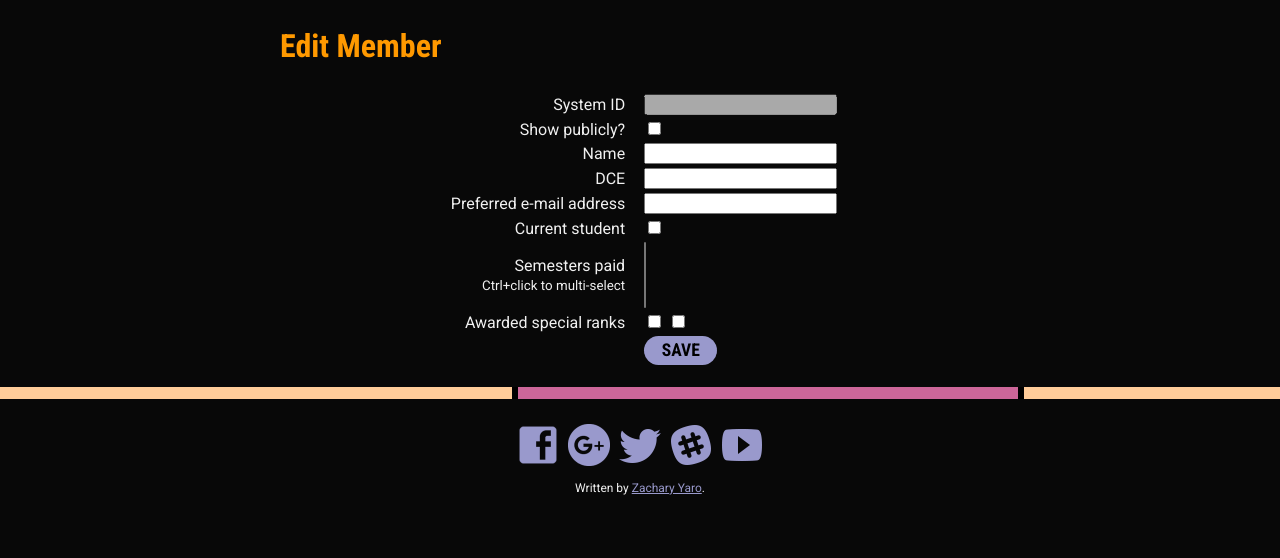
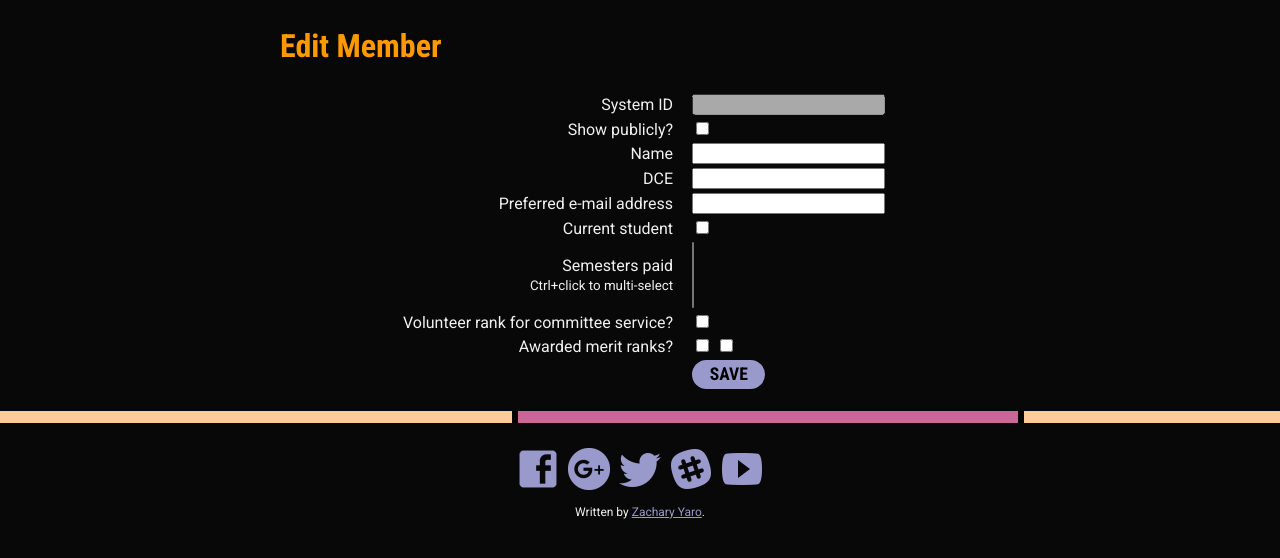
Before and after one commit to RITSTARClub/star-site, a Python web app: template templates/member_edit.html in a window 1280 px wide. Shown: the part 155-713 px from the top of the page. Run offline with Jinja, Linux system fonts and the light colour scheme; the template is opened without the code that fills it, so the values that code supplies are empty.

Commit message:
Add ability to earn volunteer rank for committee service

```diff
--- a/members.py
+++ b/members.py
@@ -121,7 +121,7 @@ class MemberEditPage(webapp2.RequestHandler):
 				setattr(member, str_param, urllib2.unquote(req_val))
 
 		# Update boolean values.
-		for bool_param in ['show', 'current_student', 'special_rank1', 'special_rank2']:
+		for bool_param in ['show', 'current_student', 'committee_rank', 'merit_rank1', 'merit_rank2']:
 			req_val = self.request.get(bool_param)
 			setattr(member, bool_param, not not req_val)
 
--- a/templates/member_edit.html
+++ b/templates/member_edit.html
@@ -69,11 +69,19 @@
 			</tr>
 			<tr>
 				<td>
-					Awarded special ranks
+					Volunteer rank for committee service?
 				</td>
 				<td>
-					<input type="checkbox" name="special_rank1"{% if member.special_rank1 %} checked="checked"{% endif %} />
-					<input type="checkbox" name="special_rank2"{% if member.special_rank2 %} checked="checked"{% endif %} />
+					<input type="checkbox" name="committee_rank"{% if member.committee_rank %} checked="checked"{% endif %} />
+				</td>
+			</tr>
+			<tr>
+				<td>
+					Awarded merit ranks?
+				</td>
+				<td>
+					<input type="checkbox" name="merit_rank1"{% if member.merit_rank1 %} checked="checked"{% endif %} />
+					<input type="checkbox" name="merit_rank2"{% if member.merit_rank2 %} checked="checked"{% endif %} />
 				</td>
 			</tr>
 			<tr>
```
Also changed, not shown: models.py (+6 -5 lines).
